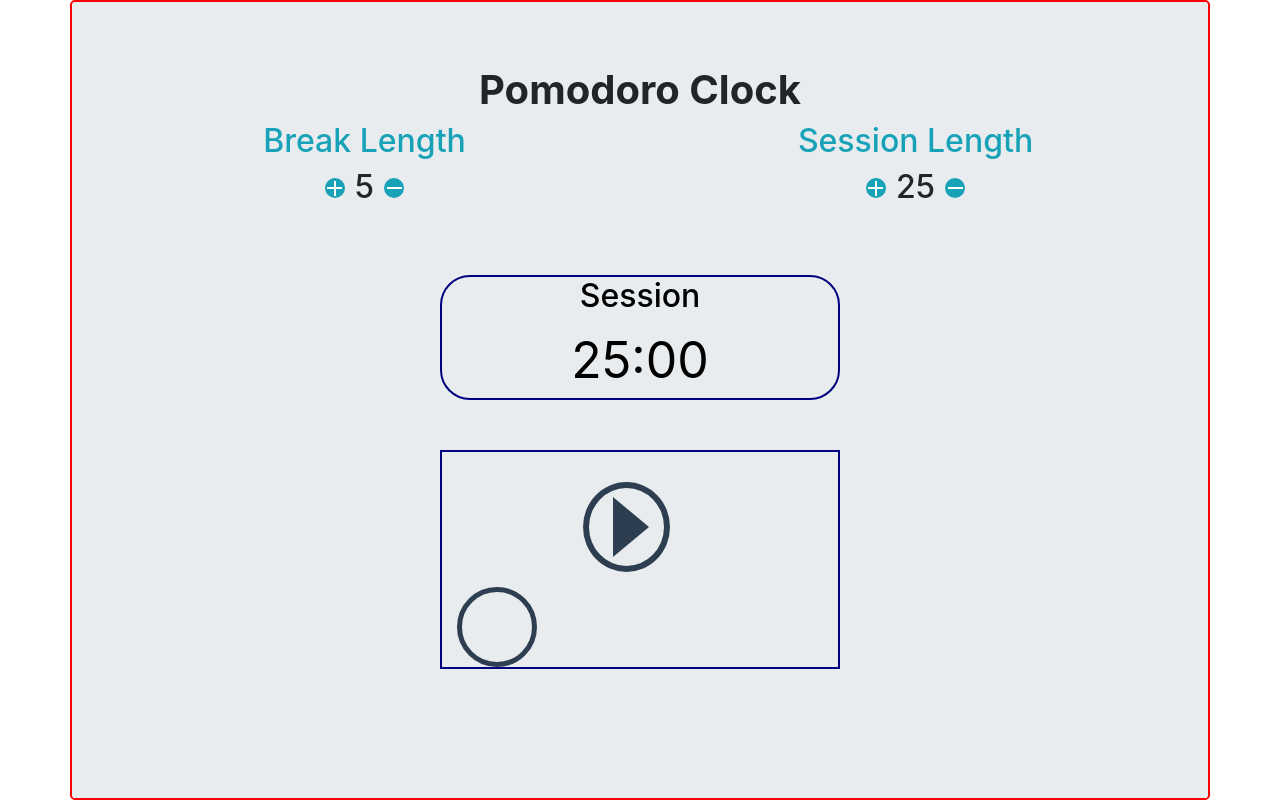
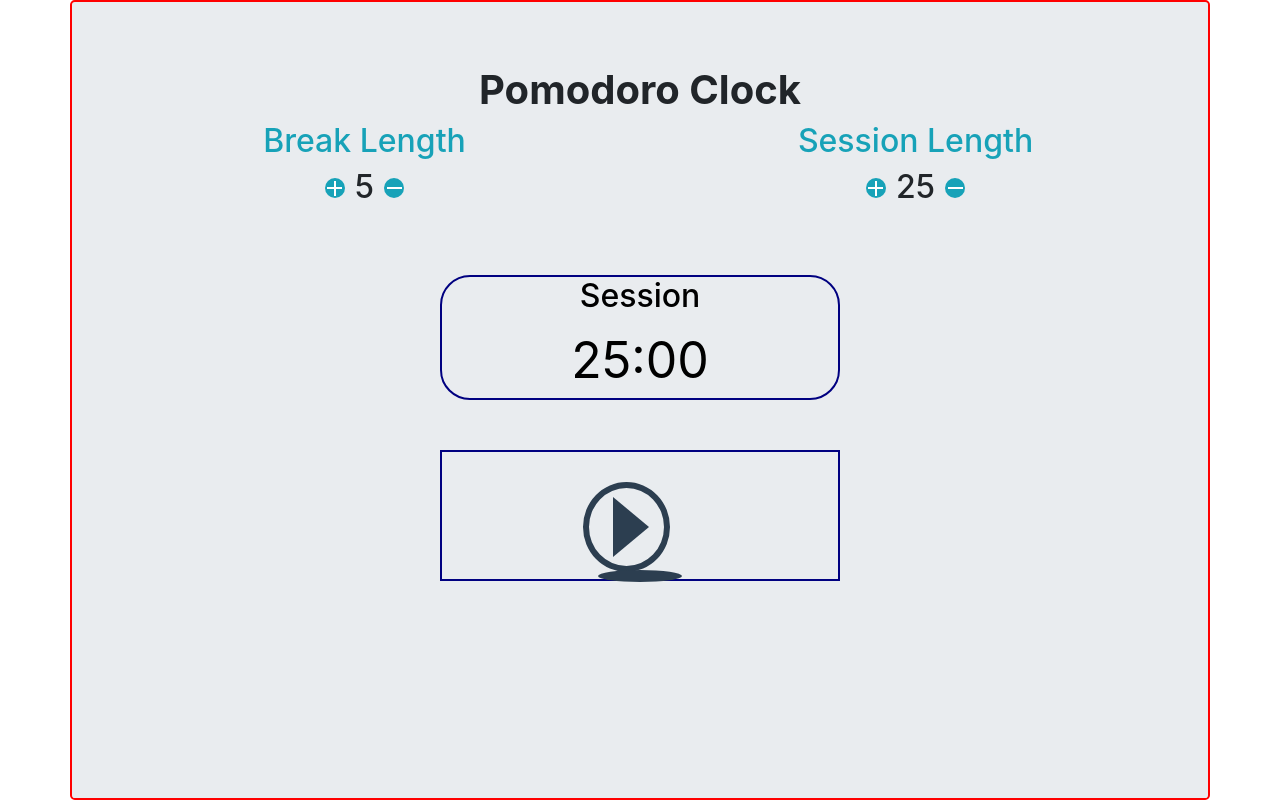
Before and after one commit to petercrackthecode/FCC_PomodoroClock, a React (Create React App) app: page / in a window 1280 px wide. Built offline with nearby package versions, Linux system fonts and the light colour scheme; some icons are missing.

Commit message:
Done styling for the reset button

```diff
--- a/src/styles/App.css
+++ b/src/styles/App.css
@@ -140,19 +140,29 @@
   box-shadow: 9px 10px 7px -5px #21183F;
 }
 #app #pomodoro-clock #terminator #reset {
-  border: 5px solid #2c3e50;
-  width: 80px;
-  height: 80px;
-  border-radius: 50%;
   display: block;
   text-align: center;
   line-height: 80px;
   font-weight: 900;
   cursor: pointer;
-  transition: 0.8 border;
+  position: relative;
+  transition: 0.8 all;
 }
-#app #pomodoro-clock #terminator #reset:hover, #app #pomodoro-clock #terminator #reset:focus {
+#app #pomodoro-clock #terminator #reset:before {
+  content: "";
+  position: absolute;
+  top: -9px;
+  left: 141px;
+  bottom: 5px;
+  right: 141px;
+  border-radius: 50%;
+  border: 6px solid #2c3e50;
+  z-index: 2;
+  transition: all 0.8;
+}
+#app #pomodoro-clock #terminator #reset:hover:before, #app #pomodoro-clock #terminator #reset:focus:before {
   transform: scale(1.1);
+  box-shadow: 9px 10px 7px -5px #21183F;
 }
 #app #pomodoro-clock #terminator #reset .icono-sync {
   transform: scale(1.8);
--- a/src/styles/App.scss
+++ b/src/styles/App.scss
@@ -172,19 +172,32 @@ $transition-time: 0.8;
             }
 
             #reset {
-                @include Border(5px, $foreground);
-                width: 80px;
-                height: 80px;
-                border-radius: 50%;
                 display: block;
                 text-align: center;
                 line-height: 80px;
                 font-weight: 900;
                 cursor: pointer;
-                transition: $transition-time border;
+                position: relative;
+                transition: $transition-time all;
+
+                &:before {
+                    content: "";
+                    position: absolute;
+                    top: ($size * -0.3);
+                    left: ($size * 4.7);
+                    bottom: (5px);
+                    right: ($size * 4.7);
+                    border-radius: 50%;
+                    border: ($size * 0.2) solid $foreground;
+                    z-index: 2;
+                    transition: all $transition-time;
+                }
 
                 &:hover, &:focus {
-                    transform: scale(1.1);
+                    &:before {
+                        transform: scale(1.1);
+                        box-shadow: 9px 10px 7px -5px #21183F;
+                    }
                 }
 
 
```
Also changed, not shown: 1 other file (tests, documents, lock files or other folders).
